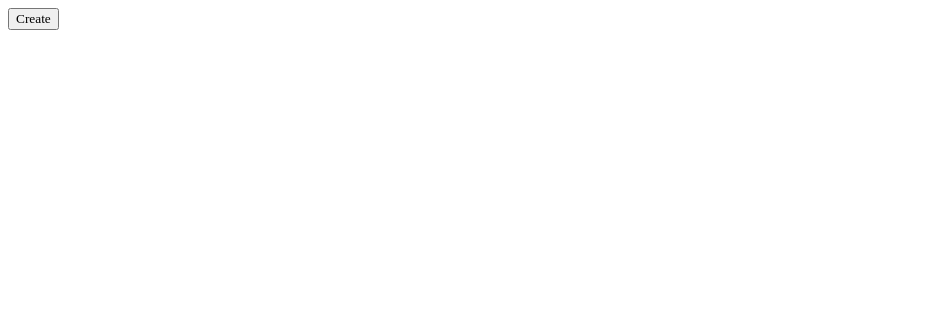
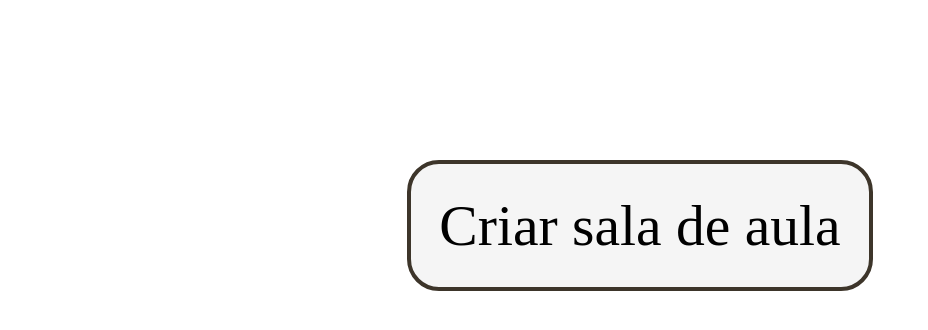
Before and after one commit to grefano/autograde-frontend, a React (Vite) app: page / in a window 1280 px wide. Shown: the top 330 px of the page, without its empty margins (0-928 px from the left). Built offline with nearby package versions, Linux system fonts and the light colour scheme.

Commit message:
responsive font sizing, better layout

```diff
--- a/index.html
+++ b/index.html
@@ -3,6 +3,7 @@
   <head>
     <meta charset="UTF-8" />
     <meta name="viewport" content="width=device-width, initial-scale=1.0" />
+    <link rel="stylesheet" href="https://fonts.googleapis.com/css2?family=Material+Symbols+Rounded:opsz,wght,FILL,GRAD@20..48,100..700,0..1,-50..200&icon_names=close_small" />
     <title>Teacher</title>
   </head>
   <body>
--- a/src/components/create_classroom/CreateClassroom.tsx
+++ b/src/components/create_classroom/CreateClassroom.tsx
@@ -23,8 +23,7 @@
     }
 
     return (<>
-        {/* <input type="text" onChange={(e) => setPassword(e.target.value)}/> */}
-        <button onClick={handleCreate}>Create</button>
+        <button onClick={handleCreate} className="btn-main font-g">Criar sala de aula</button>
     </>)
 }
 
--- a/src/index.css
+++ b/src/index.css
@@ -1,3 +1,58 @@
 *{
     font-family: Lexend;
 }
+
+:root{
+    --font-p: clamp(0.5rem, calc(0.5rem + 2vw), 1.5rem);
+    --font-m: clamp(1rem, calc(1rem + 2vw), 2rem);
+    --font-g: clamp(2rem, calc(2rem + 2vw), 4rem);
+    --font-gg: clamp(4rem, calc(4rem + 2vw), 6rem);
+    --transition-timing: cubic-bezier(0,1,.25,1);
+    --transition-duration: 0.5s;
+    --color-dark: rgb(61, 53, 42);
+    /* --color-dark: rgb(36, 30, 23); */
+}
+
+.font-p{ font-size: var(--font-p); }
+.font-m{ font-size: var(--font-m); }
+.font-g{ font-size: var(--font-g); }
+.font-gg{ font-size: var(--font-gg); }
+.color-dark{ color: var(--color-dark); }
+
+.material-symbols-rounded {
+  font-variation-settings:
+  'FILL' 0,
+  'wght' 400,
+  'GRAD' 0,
+  'opsz' 24
+}
+
+.btn-main{
+    border-radius: var(--font-m);
+    padding: calc(var(--font-g) * 0.5);
+    cursor: pointer;
+    border-width: calc(0.3rem);
+    border-style: solid;
+    border-color: var(--color-dark);
+    transition: border-radius var(--transition-duration) var(--transition-timing);
+    background-color: rgb(245, 245, 245);
+
+}
+
+.btn-main:hover{
+    background-color: rgb(233, 233, 223);
+    border-radius: calc(var(--font-m) * 0.5);
+    color: black;
+}
+
+.btn-icon{
+    background-color: transparent;
+    border: none;
+    cursor: pointer;
+    color: var(--color-dark);
+    transition: all var(--transition-duration) var(--transition-timing);
+}
+
+.btn-icon:hover{
+    color: rgb(121, 99, 83);
+}
--- /dev/null
+++ b/src/pages/Classroom/Classroom.css
@@ -0,0 +1,17 @@
+#ctn-page-classroom{
+    display: flex;
+    /* justify-content: center; */
+    align-items: center;
+    flex-direction: column;
+}
+
+#ctn-members-joined{
+    display: flex;
+    row-gap: 10px;
+    column-gap: 20px;
+    flex-wrap: wrap;
+    align-items: start;
+    justify-content: center;
+    width: calc(var(--font-m) * 10);
+    max-width: 100%;
+}
--- a/src/pages/Classroom/Classroom.tsx
+++ b/src/pages/Classroom/Classroom.tsx
@@ -1,24 +1,27 @@
 import { useEffect, useState } from "react"
 import { useNavigate, useParams } from "react-router-dom"
-
+import "./Classroom.css"
 interface Isubmission {
     lang: 'py' | 'c'
     code: string
 }
 
 export default function Classroom(){
-    const [submissions, setSubmissions] = useState([])
+    const [submissions, setSubmissions] = useState<any[]>([])
+    const [members, setMembers] = useState<string[]>([])
     const {password} = useParams()
     const navigate = useNavigate()
 
     const fetchSubmissions = async () => {
-        const response = await fetch(import.meta.env.VITE_SERVER_URL+'api/class/submission', {
+        const response = await fetch(import.meta.env.VITE_SERVER_URL+'api/class', {
             headers: {
                 'Authorization': `Bearer ${localStorage.getItem('tokenteacher')}`
             }
         })
         const data = await response.json()
-        setSubmissions(data)
+        console.log(data)
+        setSubmissions(data.submissions)
+        setMembers(data.members)
     }
     useEffect(() => {
         fetchSubmissions()
@@ -46,11 +49,16 @@
     }
 
     return (<>
-        <button onClick={handleDelete}>fechar sala</button>
-        <h1>{password}</h1>
-        {submissions.length && submissions.map((value: Isubmission) => {
-            <div>{value.lang}</div>
-        })}
-        <button onClick={handleFinish}>Finalizar Envios</button>
+        <button onClick={handleDelete} className="btn-icon font-gg material-symbols-rounded">close_small</button>
+        <div id='ctn-page-classroom'>
+            <h1 className="font-gg color-dark" style={{margin: '0'}}>{password}</h1>
+            <button onClick={handleFinish} className="btn-main font-m color-dark" style={{marginTop: '20px'}}>Finalizar Envios</button>
+            <h2 style={{margin: 0, marginTop: '50px'}} className="color-dark font-m">Membros</h2>
+            <div id='ctn-members-joined'>
+                {members.map((value: string) => (
+                    <span className="font-p color-dark ">{value}</span>
+                ))}
+            </div>
+      </div>
     </>)
 }
--- /dev/null
+++ b/src/pages/Home/Home.css
@@ -0,0 +1,8 @@
+#ctn-page-home{
+    height: 100vh;
+    display: flex;
+    flex-direction: column;
+    align-items: center;
+    margin-top: 20vh;
+    /* justify-content: center; */
+}
--- a/src/pages/Home/Home.tsx
+++ b/src/pages/Home/Home.tsx
@@ -1,8 +1,11 @@
 import CreateClassroom from "../../components/create_classroom/CreateClassroom"
+import "./Home.css"
 
 function Home(){
 
-    return (<CreateClassroom/>)
+    return (<div id='ctn-page-home'>
+        <CreateClassroom/>
+    </div>)
 }
 
 export default Home
```
Also changed, not shown: src/components/create_classroom/CreateClassroom.css (added).
